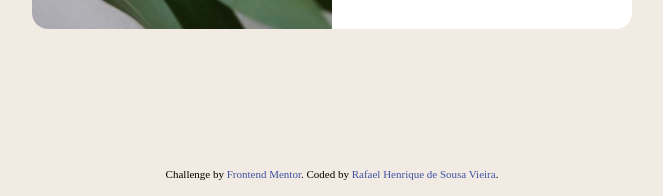
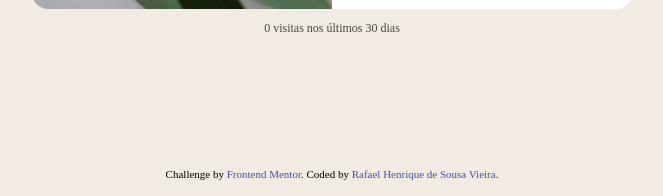
Before and after one commit to RafaelHDSV/Product-preview-card-component, a plain HTML site: page index.html in a window 1280 px wide. Shown: the part 604-800 px from the top of the page, without its empty margins (308-971 px from the left). Drawn offline with Linux system fonts and the light colour scheme.

Commit message:
Show public visit count in the footer (board#22). (#1)

```diff
--- a/index.html
+++ b/index.html
@@ -224,6 +224,8 @@
     Coded by <a href="https://github.com/RafaelHDSV" target="_blank">Rafael Henrique de Sousa Vieira</a>.
   </div>
 <script data-name="BMC-Widget" data-cfasync="false" src="https://cdnjs.buymeacoffee.com/1.0.0/widget.prod.min.js" data-id="vieira" data-description="Support me on Buy me a coffee!" data-message="" data-color="#3D8168" data-position="Right" data-x_margin="18" data-y_margin="18"></script>
+    <p id="va-visits" aria-live="polite" hidden style="margin:0;padding:0.75rem 1rem;text-align:center;font-size:0.75rem;opacity:0.7"></p>
+    <script type="module" src="js/visit-count.js"></script>
 </body>
 
 </html>
--- /dev/null
+++ b/js/visit-count.js
@@ -0,0 +1,22 @@
+const key = 'cartao-do-produto'
+const el = document.getElementById('va-visits')
+if (el) {
+  const local = ['localhost', '127.0.0.1', '[::1]'].includes(location.hostname)
+  ;(async () => {
+    try {
+      const res = await fetch(
+        `https://analytics.getvieira.com/v1/public/projects/${encodeURIComponent(key)}/summary?period=30d`
+      )
+      const data = res.ok ? await res.json() : null
+      const n = typeof data?.pageviews === 'number' ? data.pageviews : 0
+      if (!local && n <= 0) return
+      el.textContent = `${new Intl.NumberFormat('pt-BR').format(n)} visitas nos últimos 30 dias`
+      el.hidden = false
+    } catch {
+      if (local) {
+        el.textContent = '0 visitas nos últimos 30 dias'
+        el.hidden = false
+      }
+    }
+  })()
+}
```
